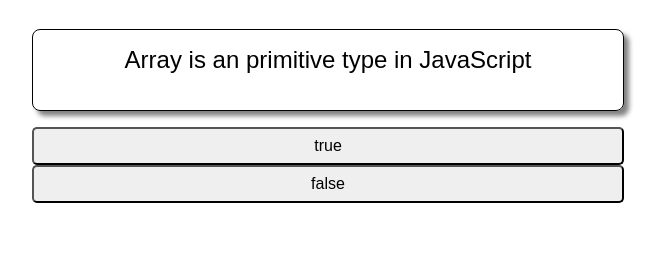
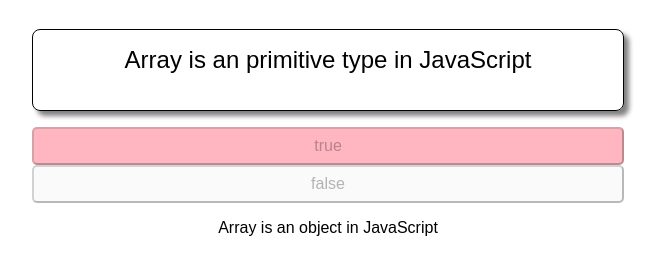
Before and after one commit to rezis-work/js-verse-two, a plain HTML site: page index.html in a window 1280 px wide. Both pictures are taken after a click on the button "true". Shown: the part 165-440 px from the top of the page, without its empty margins (312-975 px from the left). Drawn offline with Linux system fonts and the light colour scheme.

Commit message:
implement final version

```diff
--- a/index.html
+++ b/index.html
@@ -7,7 +7,7 @@
   </head>
   <body>
     <header>
-      <h1>Quiz.js</h1>
+      <h1 id="h1">Quiz.js</h1>
       <p>Do you know JS? Find out!</p>
     </header>
 
--- a/index.js
+++ b/index.js
@@ -10,7 +10,7 @@ const explanation = document.getElementById("explanation");
 // Its value should be an object with a statement, true/false answer, and explanation
 const fact = {
   statement: "Array is an primitive type in JavaScript",
-  answer: false,
+  answer: "false",
   explanation: "Array is an object in JavaScript",
 };
 
@@ -28,14 +28,27 @@ const enable = (button) => button.removeAttribute("disabled");
 const isCorrect = (guess) => guess === fact.answer;
 
 // TODO 6A: Use a for loop to add a click event listener to each of the optionButtons
+for (let button of optionsButtons) {
+  button.addEventListener("click", () => {
     // TODO 6B: Within the event handler function, display the fact's explanation by setting the text of the explanation element
-
+    explanation.textContent = fact.explanation;
     // TODO 7: Within the event handler function,
     // Use a for loop to disable all the option buttons
-
+    for (let sameButton of optionsButtons) {
+      disable(sameButton);
+    }
     // TODO 8: Within the event handler function,
     // Get the guessed value from the clicked button
     // Use a conditional to compare the guess to the fact's answer
     // and add the "correct"/"incorrect" class as appropriate
+    if (isCorrect(button.value)) {
+      button.classList.add("correct");
+      console.log(button.value);
+    } else {
+      button.classList.add("incorrect");
+      console.log(button.value);
+    }
+  });
+}
 
 // ---------------------------------------------------------------------------------------
```
Also changed, not shown: test.js (added). Lines whose indentation alone changed are shown as unchanged.
